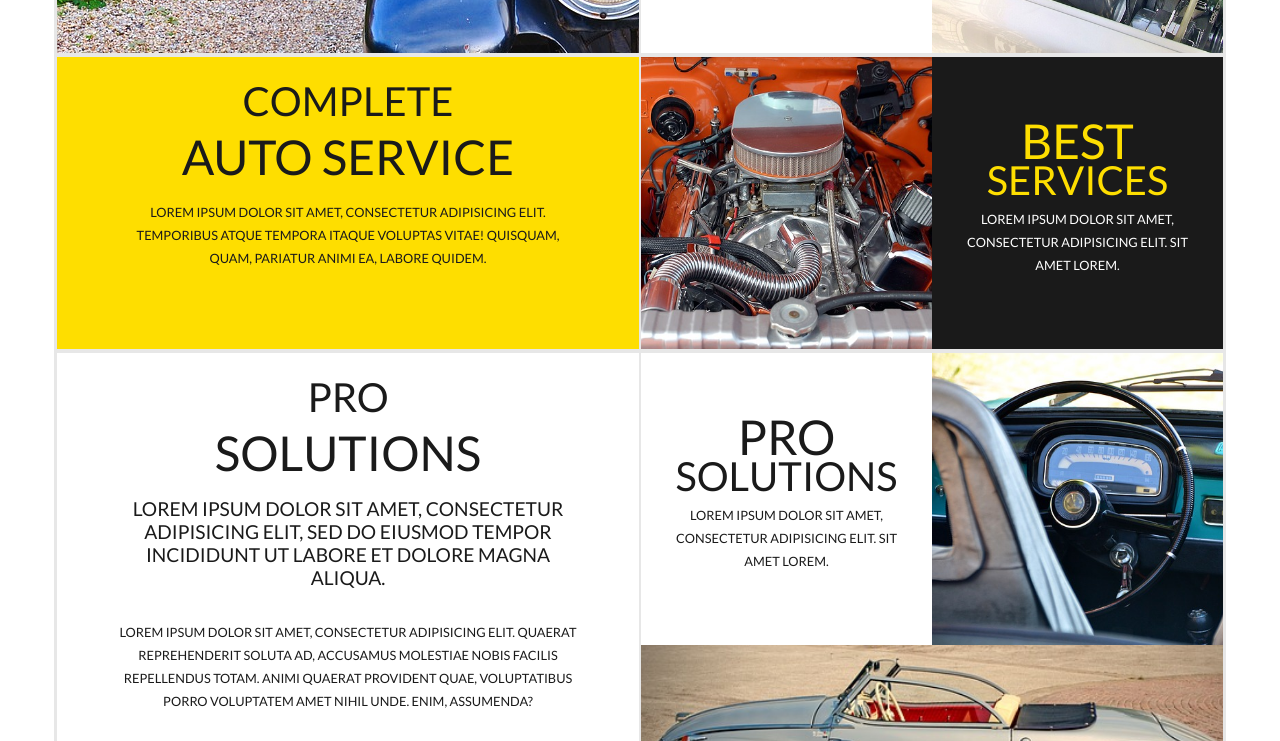
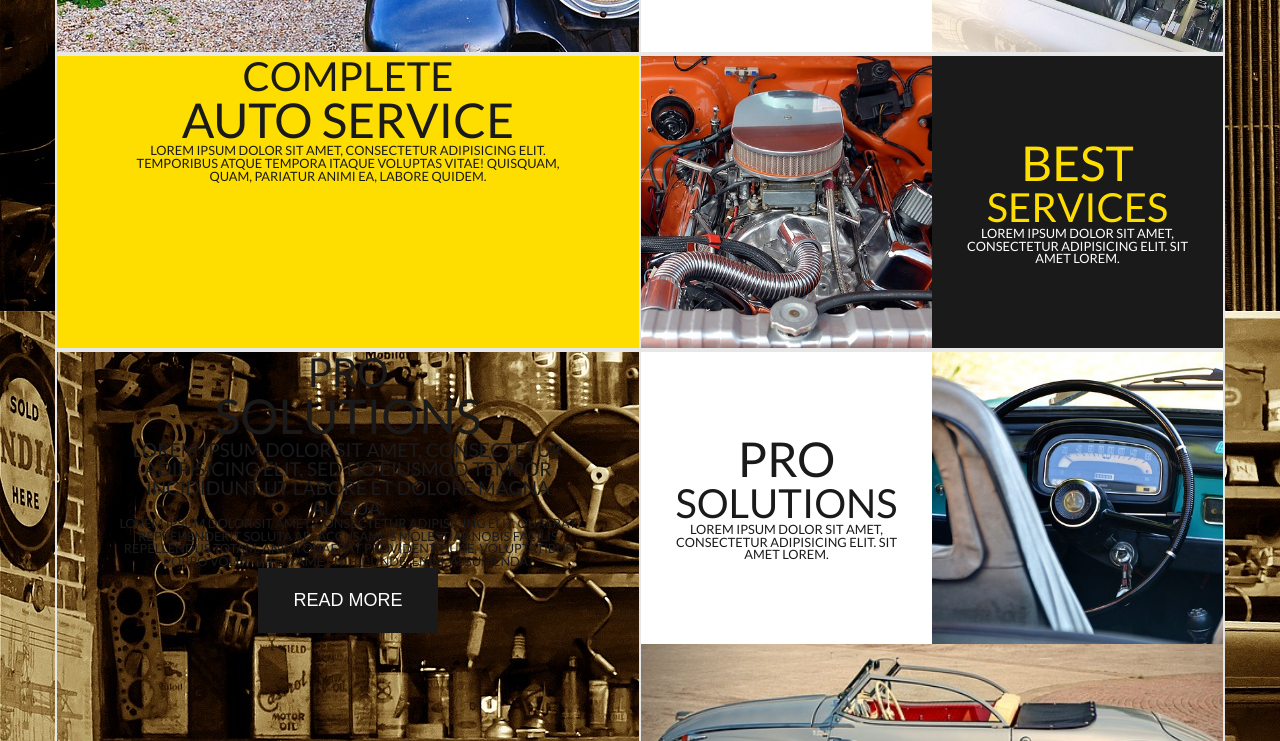
Before and after one commit to Dim-art/AutoRepair, a plain HTML site: page Index.html in a window 1280 px wide. Shown: the part 769-1510 px from the top of the page. Drawn offline with Linux system fonts and the light colour scheme.

Commit message:
reset + button style

```diff
--- a/style.css
+++ b/style.css
@@ -1,19 +1,40 @@
+/*reset*/
+html,
+body,
+div,
+h1,
+h2,
+h3,
+h4,
+button,
+nav,
+ul,
+li,
+main {
+	margin: 0;
+	padding: 0;
+	bottom: 0;
+	font-size: 100%;
+	vertical-align: baseline;
+}
+
 body {
+	line-height: 1;
+}
+
+ul {
+	list-style: none;
+}
+/*--------*/
+
+/*base*/
+body {
+	background-image: url(Img/Background.jpg);
 	font-family: 'Lato', sans-serif;
-	line-height: 23px;
+	text-transform: uppercase;
 	color: #1a1a1a;
 	background-color: #fff;
 	font-size: 1em;
-	text-transform: uppercase;
-}
-
-ul {
-	padding: 0;
-	margin: 0;
-}
-
-li {
-	list-style: none;
 }
 
 a {
@@ -24,20 +45,19 @@ a {
 h1,
 h2,
 h3 {
-	margin-top: 7%;
-	margin-bottom: 7%;
+
 }
 
 
 
 /*grid*/
 .b-page {
-	border: solid 1px #e7e7e7;
 	margin: 60px auto 0;
 	display: flex;
 	flex-direction: column;
-	width: 1170px;
+	max-width: 1170px;
 }
+
 
 .b-page__header,
 .b-page__footer {
@@ -56,7 +76,7 @@ h3 {
 	padding: 0;
 	border: solid 1px #e7e7e7;
 	display: flex;
-	flex-direction: column;
+	flex-direction: row;
 
 }
 
@@ -66,10 +86,18 @@ h3 {
 	flex: 1;
 }
 
-@media all and ( min-width: 768px ) {
+@media all and ( min-width: 768px ) and ( max-width: 959px ) {
+
+}
+
+@media all and ( max-width: 767px ) {
+
+	.b-page {
+		width: 99%;
+		}
 
 	.b-page__row {
-    flex-direction: row;
+		flex-direction: column;
 		}
 
 }
@@ -98,6 +126,7 @@ h3 {
 	width: 50%;
 	display: flex;
 	align-items: center;
+	background-color: #fff;
 }
 
 .b-banner__img {
@@ -116,7 +145,7 @@ h3 {
 	flex: 1;
 	flex-direction: column;
 	text-align: center;
-	margin: 0 10%;
+	padding: 0 10%;
 }
 
 /*info-title*/
@@ -223,8 +252,8 @@ h3 {
 .b-nav__toggle {
 	margin: 0 0 4px 0;
 	padding: 4px;
-	color: #fff;
-	background-color: inherit;
+	color: #1A1A1A;
+	background-color: #FEDE00;
 	border: 0;
 }
 
@@ -445,7 +474,6 @@ h3 {
 
 /*--line-3_left-section--*/
 .b-info--line-3-left {
-	background-color: #fff;
 	height: 584px;
 }
 
```
Also changed, not shown: Index.html (+2 -1 lines). Lines whose indentation alone changed are shown as unchanged.
